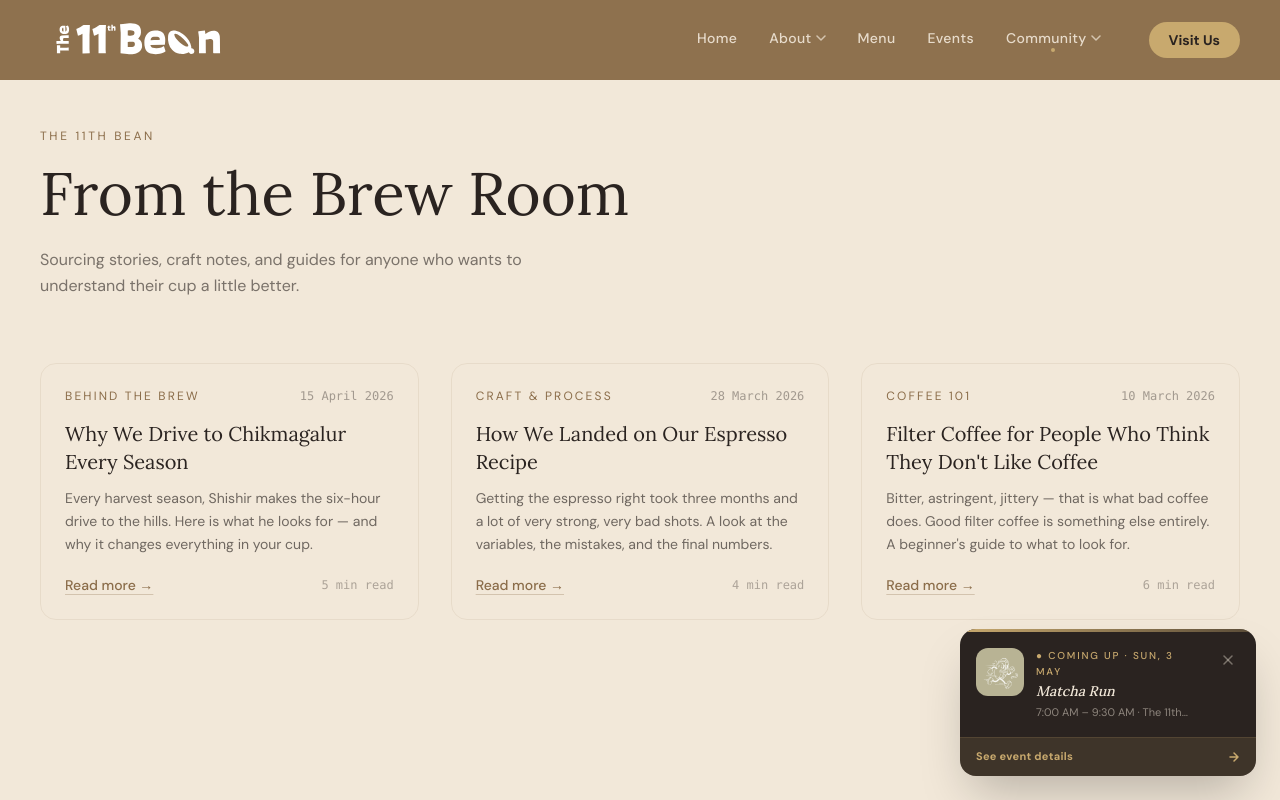
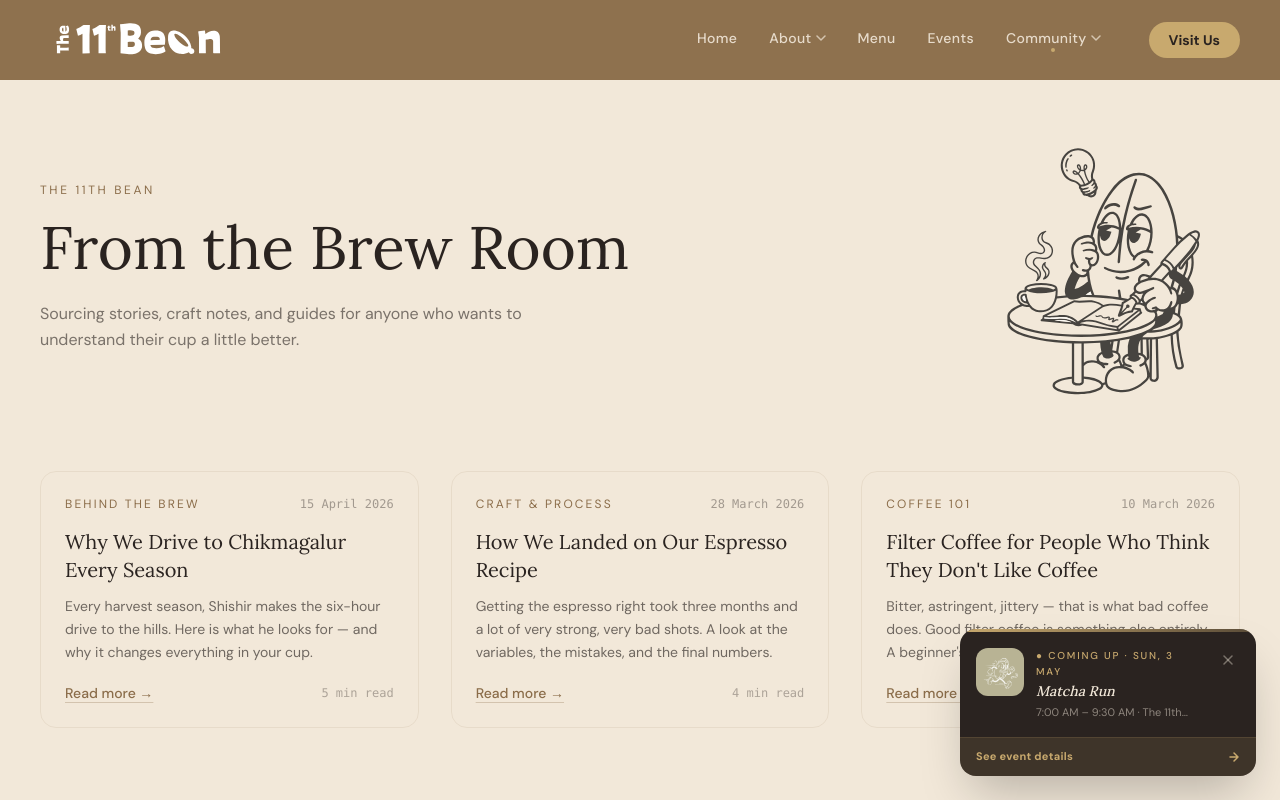
Before and after one commit to Tejas-dj/The_11th_Bean, a Next.js app: page /blog in a window 1280 px wide. Shown: the top 800 px of the page. Built offline with nearby package versions, Linux system fonts and the light colour scheme.

Commit message:
blog mascot

```diff
--- a/app/blog/page.tsx
+++ b/app/blog/page.tsx
@@ -1,5 +1,6 @@
 import type { Metadata } from 'next';
 import Link from 'next/link';
+import Image from 'next/image';
 import { BLOG_POSTS } from '@/data/blog';
 
 export const metadata: Metadata = {
@@ -26,7 +27,9 @@ export default function BlogPage() {
     <div className="bg-cream min-h-screen pt-32 pb-24">
       <div className="max-w-[1400px] mx-auto px-6 lg:px-10">
         {/* Page header */}
-        <div className="mb-16">
+        <div className="mb-16 flex items-center justify-between gap-8">
+          {/* Text — left side */}
+          <div>
             <p className="text-caramel text-xs tracking-[0.22em] uppercase mb-3 font-sans">
               The 11th Bean
             </p>
@@ -39,6 +42,21 @@ export default function BlogPage() {
             <p className="mt-4 text-espresso/60 font-sans text-base max-w-lg leading-relaxed">
               Sourcing stories, craft notes, and guides for anyone who wants to understand their cup a little better.
             </p>
+          </div>
+
+          {/* Blog writer mascot — fills the empty right space */}
+          <div
+            className="hidden md:block flex-shrink-0 w-48 lg:w-64 select-none pointer-events-none"
+            aria-hidden="true"
+          >
+            <Image
+              src="/mascot/blog_writer.svg"
+              alt=""
+              width={256}
+              height={256}
+              className="w-full h-auto opacity-70"
+            />
+          </div>
         </div>
 
         {/* Post grid */}
```
Lines whose indentation alone changed are shown as unchanged.
